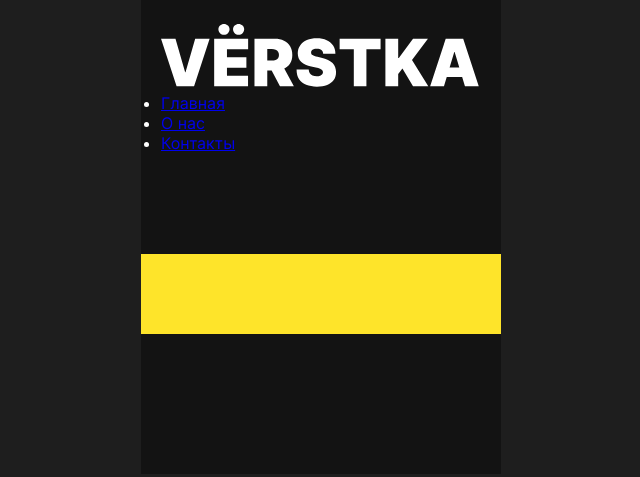
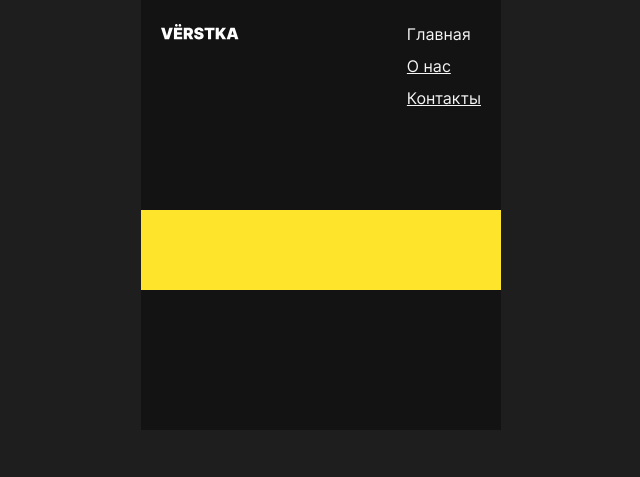
Before and after one commit to CodePixelPioner/s-chistogo-lista-main, a plain HTML site: page index.html in a window 1280 px wide. Shown: the whole page, without its empty margins (319-959 px from the left). Drawn offline with Linux system fonts and the light colour scheme.

Commit message:
Готовая шапка

```diff
--- a/index.html
+++ b/index.html
@@ -19,7 +19,7 @@
         <nav class="header_menu">
             <ul class="header_menu-list">
                 <li class="header_menu-item header_menu-item_active">
-                    <a class="header_menu-link" href="#0">Главная</a>
+                    <a class="header_menu-link">Главная</a>
                 </li>
                 <li class="header_menu-item">
                     <a class="header_menu-link" href="#0">О нас</a>
--- a/styles/style.css
+++ b/styles/style.css
@@ -36,7 +36,37 @@ blockquote {
 }
 
 .header {
+    display: flex;
+    justify-content: space-between;
+    align-items: flex-start;
     padding: 24px 20px;
+}
+
+.header_logo {
+    display: block;
+    width: 78px;
+
+}
+
+.header_logo-image {
+    width: 100%;
+}
+
+.header_menu-list {
+    display: flex;
+    flex-direction: column;
+    gap: 12px;
+    list-style: none;
+}
+
+.header_menu-link {
+    font-size: 16px;
+    color: #F5F5F5;
+    line-height: 1.2;
+}
+
+.header_menu-item_active .header_menu-link {
+    text-decoration: none;
 }
 
 .cover {
```
